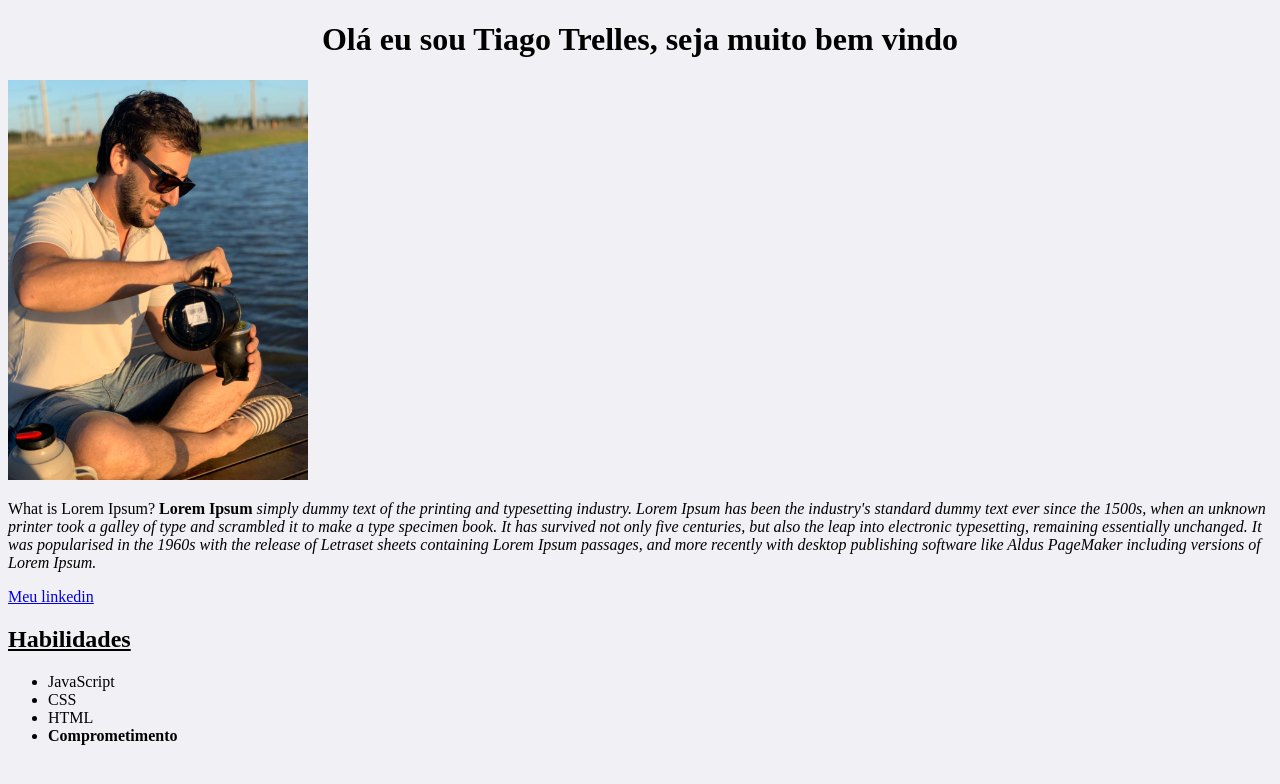
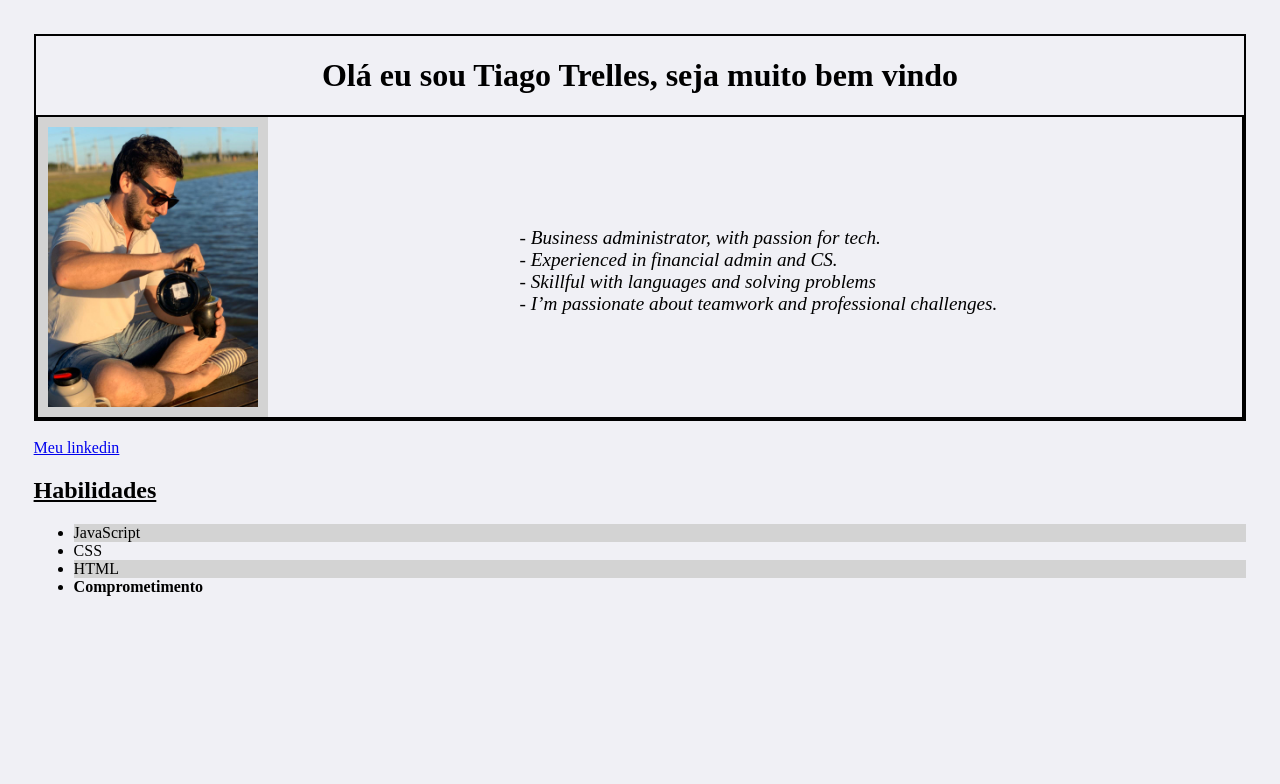
Before and after one commit to TiagoTrelles/TiagoTrelles.github.io, a plain HTML site: page index.html in a window 1280 px wide. Drawn offline with Linux system fonts and the light colour scheme.

Commit message:
ajustes portifolio

```diff
--- a/index.html
+++ b/index.html
@@ -6,21 +6,22 @@
     <meta name="viewport" content="width=device-width, initial-scale=1.0">
     <title>Meu Portifólio</title>
     <link rel="stylesheet" type="text/CSS" href="style.css">
-    <style>
-       /*  body {
-            background-color: rgb(240, 240, 245);
-        } */
-    </style>
+
 </head>
 <body>
-
-        <h1>Olá eu sou Tiago Trelles, seja muito bem vindo</h1>
-
-        <img src="Imagem/AVIP9457.JPG" alt="" width="300px">
-        <p>
-            What is Lorem Ipsum?
-            <strong>Lorem Ipsum</strong> <em>simply dummy text of the printing and typesetting industry. Lorem Ipsum has been the industry's standard dummy text ever since the 1500s, when an unknown printer took a galley of type and scrambled it to make a type specimen book. It has survived not only five centuries, but also the leap into electronic typesetting, remaining essentially unchanged. It was popularised in the 1960s with the release of Letraset sheets containing Lorem Ipsum passages, and more recently with desktop publishing software like Aldus PageMaker including versions of Lorem Ipsum.</em>
+    <div>
+        <h1 class="apresentacao">Olá eu sou Tiago Trelles, seja muito bem vindo</h1>
+        <div class="image-container">
+            <img src="Imagem/AVIP9457.JPG" alt="tomando chimmarrao" id="minha-foto">
+            <p class="descricao">
+                <em>
+                - Business administrator, with passion for tech.<br>
+                - Experienced in financial admin and CS.<br>
+                - Skillful with languages and solving problems<br>
+                - I’m passionate about teamwork and professional challenges.</em>
             </p>
+        </div>
+    </div><br>
         <a href="https://www.linkedin.com/in/tiagotrelles/" target="_blank">Meu linkedin</a>
 
     <h2>Habilidades</h2>
--- a/style.css
+++ b/style.css
@@ -1,11 +1,40 @@
 body {
+    padding: 2%;
     background-color: rgb(240, 240, 245);
 }
 
-    h1 {
+.apresentacao {
     text-align: center;
 }
 
 h2 {
     text-decoration: underline;
 }
+.descricao {
+    position: absolute;
+    top: 30%;
+    left: 40%;
+    font-size: larger;
+}
+#minha-foto {
+    float: left;
+    height: 280px;
+    padding: 10px;
+    background-color: lightgrey;
+}
+
+.image-container {
+    height: 300px;
+    position: relative;
+}
+
+ul li:nth-child(odd) {
+    background-color: lightgrey;
+}
+
+
+
+
+div {
+    border: 2px solid black;
+}
```
Lines whose indentation alone changed are shown as unchanged.
